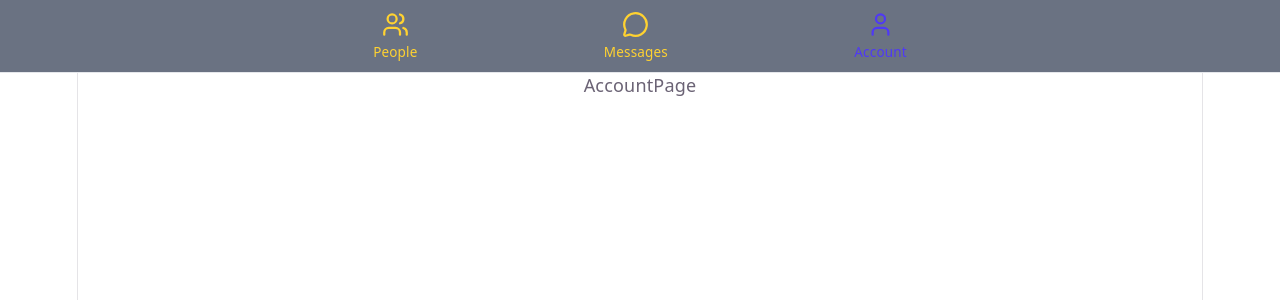
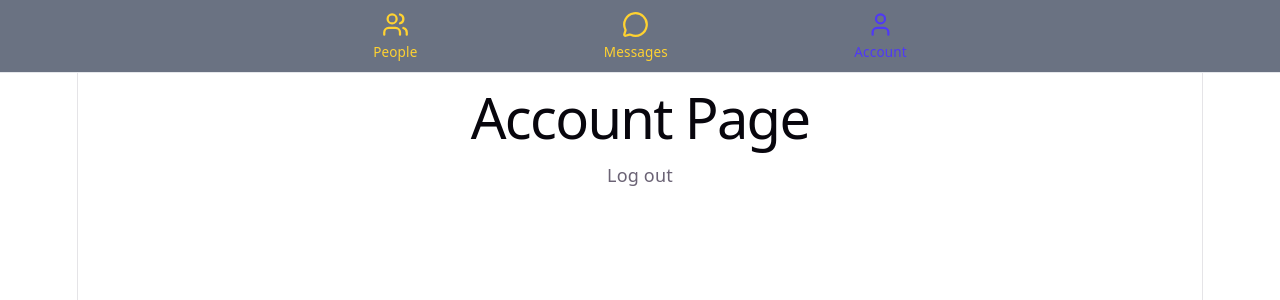
Before and after one commit to Gavin-Heaver/MERN-Project, a React (Vite) app in the folder web/: page /account in a window 1280 px wide. Shown: the top 300 px of the page. Built offline with nearby package versions, Linux system fonts and the light colour scheme; no server answers.

Commit message:
add logout to account

```diff
--- a/web/src/pages/AccountPage.tsx
+++ b/web/src/pages/AccountPage.tsx
@@ -1,8 +1,21 @@
+import { useNavigate } from "react-router-dom";
+import { useAuth } from "../context/AuthContext";
+
 export default function AccountPage() {
+    const { user, logout } = useAuth()
+    const navigate = useNavigate()
 
     return (
         <div>
-            AccountPage
+            <h1>Account Page</h1>
+            <button
+                onClick={() => {
+                    logout();
+                    navigate('/login')
+                }}
+            >
+                Log out
+            </button>
         </div>
     )
 }
```
